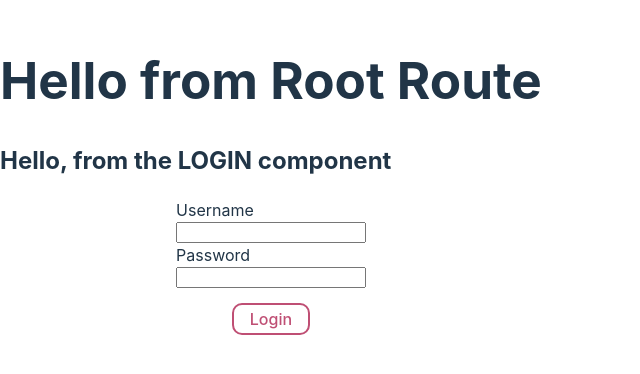
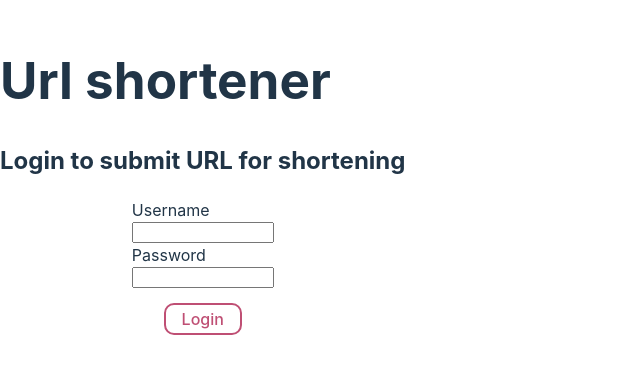
Before and after one commit to simitchell/url_shortener, a React (Vite) app in the folder frontend/url_shortener_frontend/: page /login in a window 1280 px wide. Shown: the part 216-590 px from the top of the page, without its empty margins (0-640 px from the left). Built offline with nearby package versions, Linux system fonts and the light colour scheme; no server answers.

Commit message:
added logout route, needs functionality

```diff
--- a/frontend/url_shortener_frontend/src/routes/login.jsx
+++ b/frontend/url_shortener_frontend/src/routes/login.jsx
@@ -3,7 +3,7 @@ import LoginForm from "../components/LoginForm";
 export default function Login() {
     return (
      <div>
-        <h2>Hello, from the LOGIN component</h2>
+        <h2>Login to submit URL for shortening</h2>
         <LoginForm />
      </div>
     );
--- /dev/null
+++ b/frontend/url_shortener_frontend/src/routes/logout.jsx
@@ -0,0 +1,7 @@
+export default function Logout() {
+    return (
+        <>
+        <h2>You have been successfully logged out</h2>
+        </>
+    );
+}
--- a/frontend/url_shortener_frontend/src/routes/root.jsx
+++ b/frontend/url_shortener_frontend/src/routes/root.jsx
@@ -37,7 +37,7 @@ export default function Root() {
     <AuthProvider>
       <OuterContainer>
         {/* <MainNav /> */}
-        <h1>Hello from Root Route</h1>
+        <h1>Url shortener</h1>
         <Outlet />
       </OuterContainer>
     </AuthProvider>
```
Also changed, not shown: frontend/url_shortener_frontend/src/main.jsx (+10 -1 lines).
